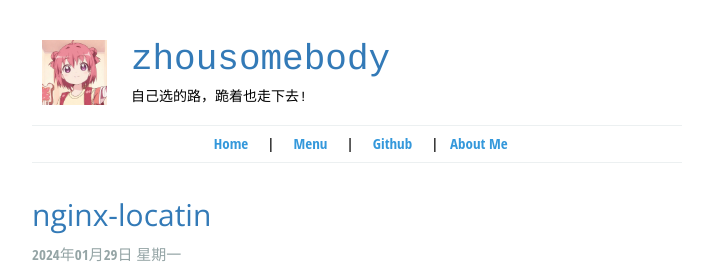
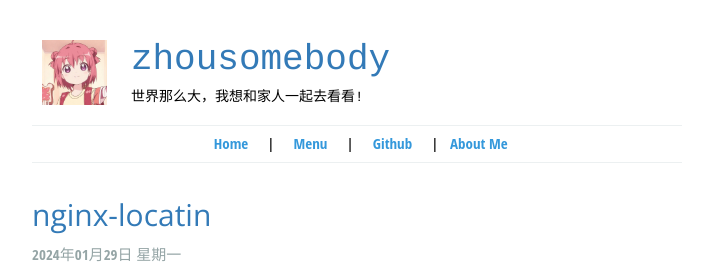
Before and after one commit to zhousomebody/zhousomebody.github.io, a Jekyll site: the page built from index.html, in a window 1280 px wide and 900 px high. Shown: the top 279 px of the window, without its empty margins (283-996 px from the left). Built offline with Jekyll 4.4.1, drawn with Linux system fonts in a browser that asks for light colours; Markdown is read by kramdown in place of the engine named in the settings.

Commit message:
Update blog.yml

```diff
--- a/_data/blog.yml
+++ b/_data/blog.yml
@@ -1,2 +1,2 @@
 title: zhousomebody
-description: 自己选的路，跪着也走下去!
+description: 世界那么大，我想和家人一起去看看!
```
